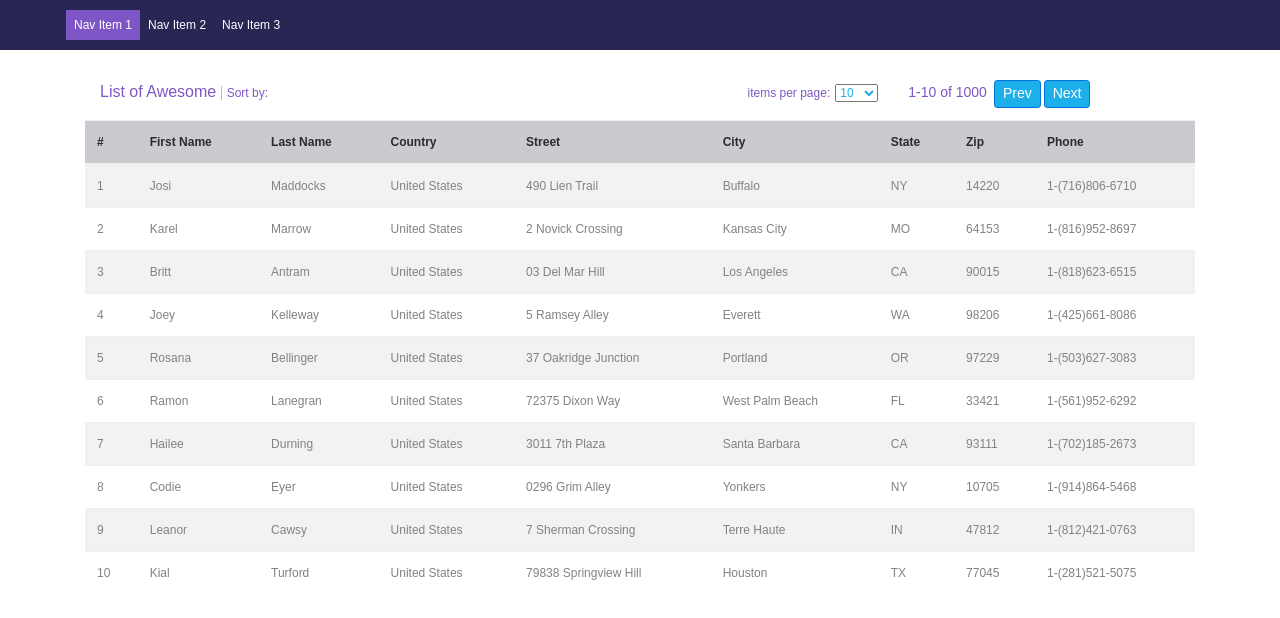
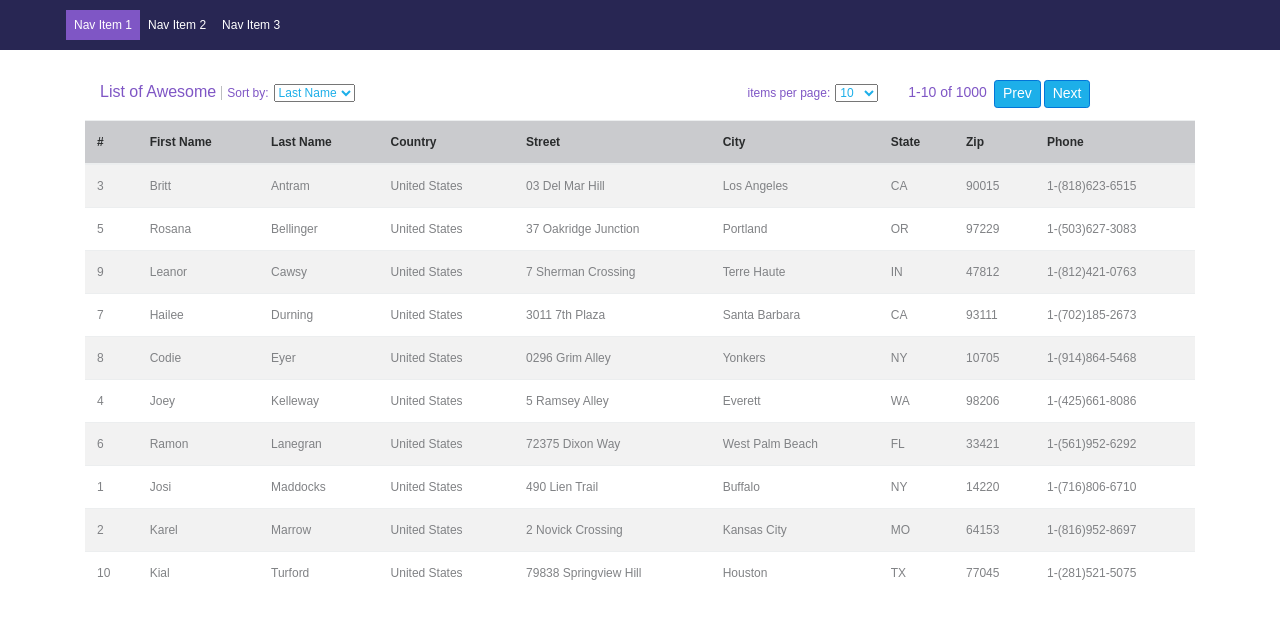
Before and after one commit to Siyami/ui-ux-exercise, a React (Create React App) app: page / in a window 1280 px wide. Shown: the top 618 px of the page. Built offline with nearby package versions, Linux system fonts and the light colour scheme.

Commit message:
finish dropdown sorting logic

```diff
--- a/src/App.css
+++ b/src/App.css
@@ -29,7 +29,7 @@
 
 .span {
   font-size: .75rem;
- font-weight: 400, 600;
+  font-weight: 400, 600;
   border-left: solid thin #BCBEC0;
   padding-left: 5px;
 }
--- a/src/App.js
+++ b/src/App.js
@@ -10,23 +10,14 @@ class App extends Component {
       dropDownValue: 10,
       addValue: 0,
       startVal: 0,
-      endVal: 10
+      endVal: 10,
+      sortValue: 'lastName'
     };
 
     this.handleChange = this.handleChange.bind(this);
     this.nextPage = this.nextPage.bind(this);
     this.prevPage = this.prevPage.bind(this);
-  }
-
-  handleChange(event) {
-    let nextValue = parseInt(event.target.value);
-    let newEndVal = nextValue;
-
-    if(newEndVal < this.state.startVal) {
-      this.setState({ startVal: 0 })
-    }
-
-    this.setState({ dropDownValue: nextValue, endVal: newEndVal });
+    this.handleSort = this.handleSort.bind(this);
   }
 
   nextPage() {
@@ -49,12 +40,63 @@ class App extends Component {
     }
   }
 
+  handleChange(event) {
+    let nextValue = parseInt(event.target.value);
+    let newEndVal = nextValue;
+
+    if(newEndVal < this.state.startVal) {
+      this.setState({ startVal: 0 })
+    }
+
+    this.setState({ dropDownValue: nextValue, endVal: newEndVal });
+  }
+
+  handleSort(event) {
+    let nextValue = event.target.value;
+
+    this.setState({ sortValue: nextValue })
+  }
+
   render() {
     const newArr = [];
+    let val = this.state.sortValue;
 
     for (let i = this.state.startVal; i < this.state.endVal; i++) {
       newArr.push(data[i])
     }
+
+    function compare(a, b) {
+      let compareVal = '';
+      if(val === 'lastName') {
+        compareVal = 'lastName';
+      }
+      else if(val === 'firstName') {
+        compareVal = 'firstName';
+      }
+      else if(val === 'country') {
+        compareVal = 'country';
+      }
+      else if(val === 'city') {
+        compareVal = 'city';
+      }
+      else if(val === 'state') {
+        compareVal = 'state';
+      }
+
+      // Use toUpperCase() to ignore character casing
+      const nameA = a[compareVal].toUpperCase();
+      const nameB = b[compareVal].toUpperCase();
+      let comparison = 0;
+
+      if (nameA > nameB) {
+        comparison = 1;
+      } else if (nameA < nameB) {
+        comparison = -1;
+      }
+      return comparison;
+    }
+
+    newArr.sort(compare);
 
     return (
       <div>
@@ -82,7 +124,21 @@ class App extends Component {
               <div className="container">
                 <div className="row justify-content-between">
                   <div className="col-6" style={{color: "#7F56C5"}}>
-                    <p style={{fontSize: "1rem", fontWeight: "400, 600"}}>List of Awesome <span  className="span">Sort by:</span></p>
+                    <p style={{fontSize: "1rem", fontWeight: "400, 600"}}><span style={{marginRight: "5px"}}>List of Awesome</span>
+                      <span  className="span">Sort by:
+                        <select
+                          onChange={this.handleSort}
+                          value={this.state.sortValue}
+                          className="select"
+                          style={{marginLeft: "5px"}}>
+                          <option value="lastName">Last Name</option>
+                          <option value="firstName">First Name</option>
+                          <option value="country">Country</option>
+                          <option value="city">City</option>
+                          <option value="state">State</option>
+                        </select>
+                      </span>
+                    </p>
                   </div>
                   <div className="col-5" style={{color: "#7F56C5", fontSize: ".75rem", fontWeight: "400, 600"}}>
                     <span style={{paddingRight: "5px"}}>items per page:</span>
```
